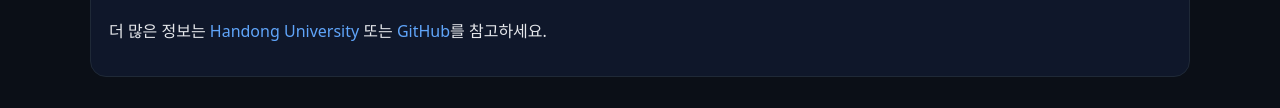
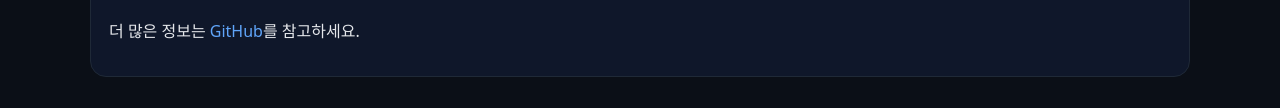
Before and after one commit to kiwoo38/25_OSS_Project1, a plain HTML site: page index.html in a window 1280 px wide. Shown: the part 1795-1903 px from the top of the page. Drawn offline with Linux system fonts and the light colour scheme.

Commit message:
index html 수정1

```diff
--- a/index.html
+++ b/index.html
@@ -198,7 +198,7 @@
           <p>
             <img src="https://images.unsplash.com/photo-1518779578993-ec3579fee39f?q=80&w=1000&auto=format&fit=crop" alt="코딩 예시 이미지" style="max-width:100%; border-radius:12px; border:1px solid #1f2937;"/>
           </p>
-          <p>더 많은 정보는 <a href="https://handong.edu" target="_blank" rel="noopener">Handong University</a> 또는 <a href="https://github.com/kiwoo38" target="_blank" rel="noopener">GitHub</a>를 참고하세요.</p>
+          <p>더 많은 정보는 <a href="https://github.com/kiwoo38" target="_blank" rel="noopener">GitHub</a>를 참고하세요.</p>
         </div>
       </div>
     </section>
```
